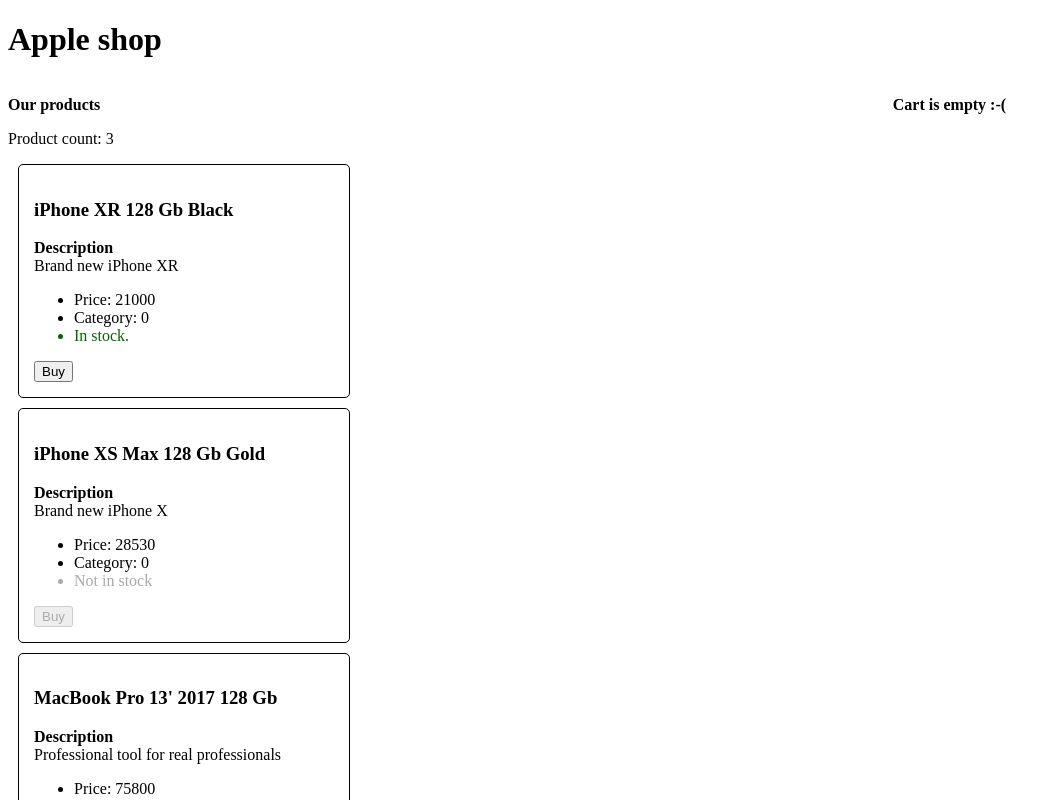
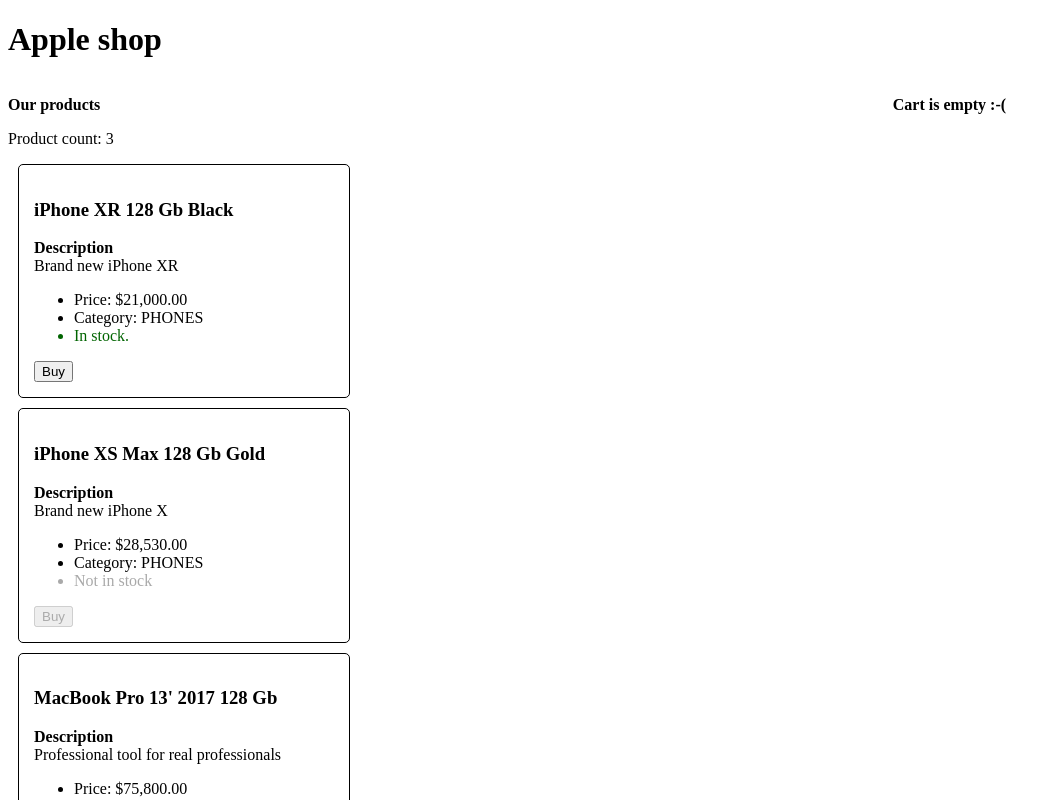
Before and after one commit to bohdanstefaniuk/angular-epam-course, an Angular app: page / in a window 1280 px wide. Shown: the top 800 px of the page, without its empty margins (0-1061 px from the left). Built offline with nearby package versions, Linux system fonts and the light colour scheme.

Commit message:
Add pipes for formatting product data.

```diff
--- a/src/app/products/components/add-product/add-product.component.ts
+++ b/src/app/products/components/add-product/add-product.component.ts
@@ -32,6 +32,7 @@
     newProduct.price = this.price;
     newProduct.category = this.category;
     newProduct.isAvailable = this.isAvailable;
+    newProduct.createdOn = new Date();
     this.productsService.addProduct(newProduct);
   }
 }
--- a/src/app/products/components/product/product.component.html
+++ b/src/app/products/components/product/product.component.html
@@ -6,8 +6,8 @@
 		<span>{{ product.description }}</span>
 	</p>
 	<ul>
-		<li>Price: {{ product.price }} </li>
-		<li>Category: {{ product.category }}</li>
+		<li>Price: {{ product.price | currency:'USD' }} </li>
+		<li>Category: {{ productCategory | uppercase }}</li>
 		<li *ngIf="product.isAvailable; else elseBlock" class="in-stock">In stock.</li>
 		<ng-template #elseBlock><li class="not-in-stock">Not in stock</li></ng-template>
 	</ul>
--- a/src/app/products/components/product/product.component.ts
+++ b/src/app/products/components/product/product.component.ts
@@ -1,17 +1,24 @@
-import { Component, Input, Output, EventEmitter } from '@angular/core';
+import { Component, Input, Output, EventEmitter, OnInit } from '@angular/core';
 
 import { Product } from '../../../shared/models/product';
+import { ProductCategory } from 'src/app/shared/models/category';
 
 @Component({
   selector: 'app-product',
   templateUrl: './product.component.html',
   styleUrls: ['./product.component.css']
 })
-export class ProductComponent {
+export class ProductComponent implements OnInit {
   @Input() product: Product;
   @Output() buy = new EventEmitter<Product>();
 
+  productCategory: string;
+
   constructor() { }
+
+  ngOnInit(): void {
+    this.productCategory = ProductCategory[this.product.category];
+  }
 
   onBuy() {
     console.log('Buy event: user buy product');
--- a/src/app/products/services/products.service.ts
+++ b/src/app/products/services/products.service.ts
@@ -15,6 +15,7 @@
     product1.description = 'Brand new iPhone XR';
     product1.isAvailable = true;
     product1.price = 21000;
+    product1.createdOn = new Date();
 
     const product2 = new Product();
     product2.name = 'iPhone XS Max 128 Gb Gold';
@@ -22,6 +23,7 @@
     product2.description = 'Brand new iPhone X';
     product2.isAvailable = false;
     product2.price = 28530;
+    product2.createdOn = new Date(2020, 1, 20);
 
     const computer1 = new Product();
     computer1.name = 'MacBook Pro 13\' 2017 128 Gb';
@@ -29,6 +31,7 @@
     computer1.description = 'Professional tool for real professionals';
     computer1.isAvailable = true;
     computer1.price = 75800;
+    computer1.createdOn = new Date(2020, 3, 8);
 
     this.products.push(product1);
     this.products.push(product2);
--- a/src/app/shared/models/product.ts
+++ b/src/app/shared/models/product.ts
@@ -6,4 +6,5 @@
   price: number;
   category: ProductCategory;
   isAvailable: boolean;
+  createdOn: Date;
 }
```
